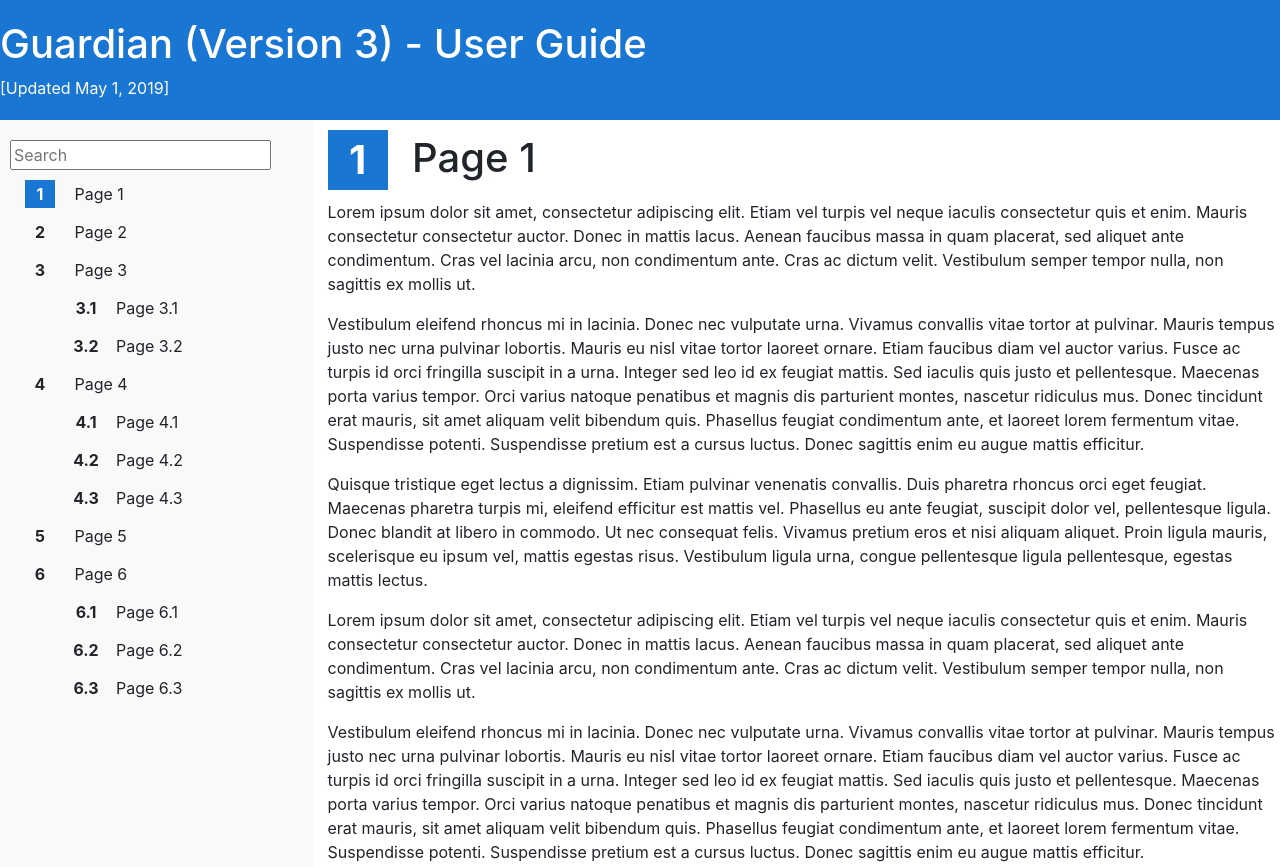
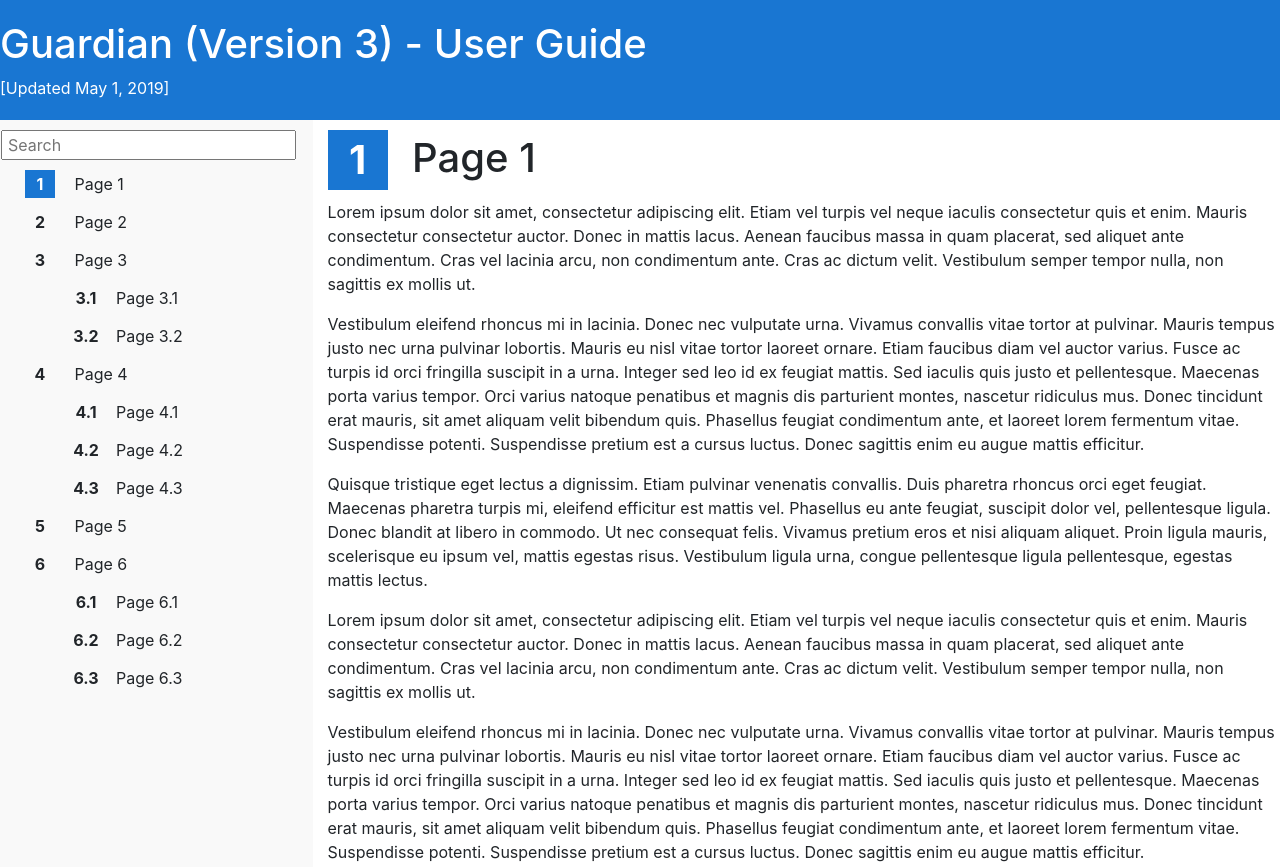
Before and after one commit to rahulsarathy/navigate-template, a plain HTML site: page index.html in a window 1280 px wide. Shown: the top 867 px of the page. Drawn offline with nearby package versions, Linux system fonts and the light colour scheme.

Commit message:
searching bug fixed

```diff
--- a/index.html
+++ b/index.html
@@ -10,10 +10,10 @@
     	</div>
     	<div class="row">
     		<div class="navbar col-md-3 col-12 order-0 d-none d-md-flex">
-    			<div class="nav-wrapper">
     			<div class="search">
 					<input id ="search-bar" type="text" name="FirstName" placeholder="Search" class="search-bar">
     			</div>
+    			<div class="nav-wrapper">
 	    			<div id="menu" class="menu">
 	    				<ol class="menu-list">
 	    					<li class="highlighted">
--- a/main.js
+++ b/main.js
@@ -81,6 +81,10 @@ function search() {
                 lis[i].style.display = "none"
             }
             else {
+                if (lis[i].parentElement.tagName === 'LI')
+                {
+                    lis[i].parentElement.style.display = ""
+                }
                 lis[i].style.display = ""
             }
             lis[i].classList.add('searching')
--- a/stylesheet.css
+++ b/stylesheet.css
@@ -30,7 +30,7 @@
 .nav-wrapper {
 	margin-top: 20px;
 	position: absolute;
-	top: 0;
+	top: 20px;
 	left: 20px;
 }
 
@@ -43,13 +43,16 @@
 }
 
 .search {
-
 }
 
 
 .search-bar {
-	margin-left: 5px;
-	width: 100%;
+	padding-left: 5px;
+	margin-top: 10px;
+	position: absolute;
+	top: 0px;
+	width: 90%;
+
 }
 
 .menu-list {
@@ -134,5 +137,5 @@ li {
 }
 
 .searching {
-	padding-top: 10px;
+	margin-top: 20px;
 }
```
